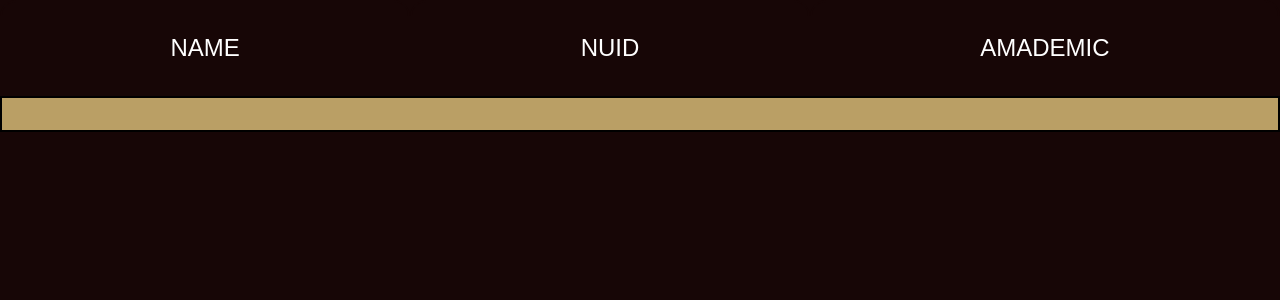
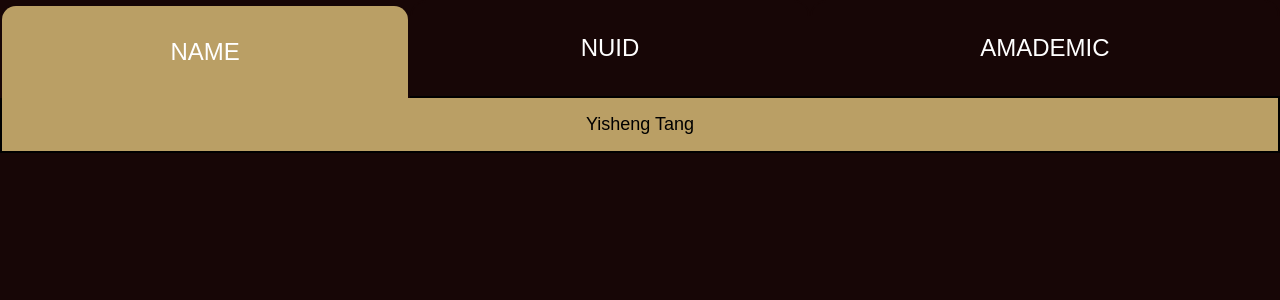
Before and after one commit to tangyisheng2/INFO6150-archive, a React (Create React App) app in the folder work/react-tabs/tabs/: page / in a window 1280 px wide. Shown: the top 300 px of the page. Built offline with nearby package versions, Linux system fonts and the light colour scheme.

Commit message:
Show the first tab by default

```diff
--- a/work/react-tabs/tabs/src/Tabs.jsx
+++ b/work/react-tabs/tabs/src/Tabs.jsx
@@ -3,7 +3,7 @@ import { useState } from "react";
 function Tabs(entry){
 
     let data = entry.entry
-    let [activeTabTitle, setActiveTabTitle] = useState("")
+    let [activeTabTitle, setActiveTabTitle] = useState(Object.keys(data)[0])
     console.log(activeTabTitle)
     // console.log(data)
     return (
```
